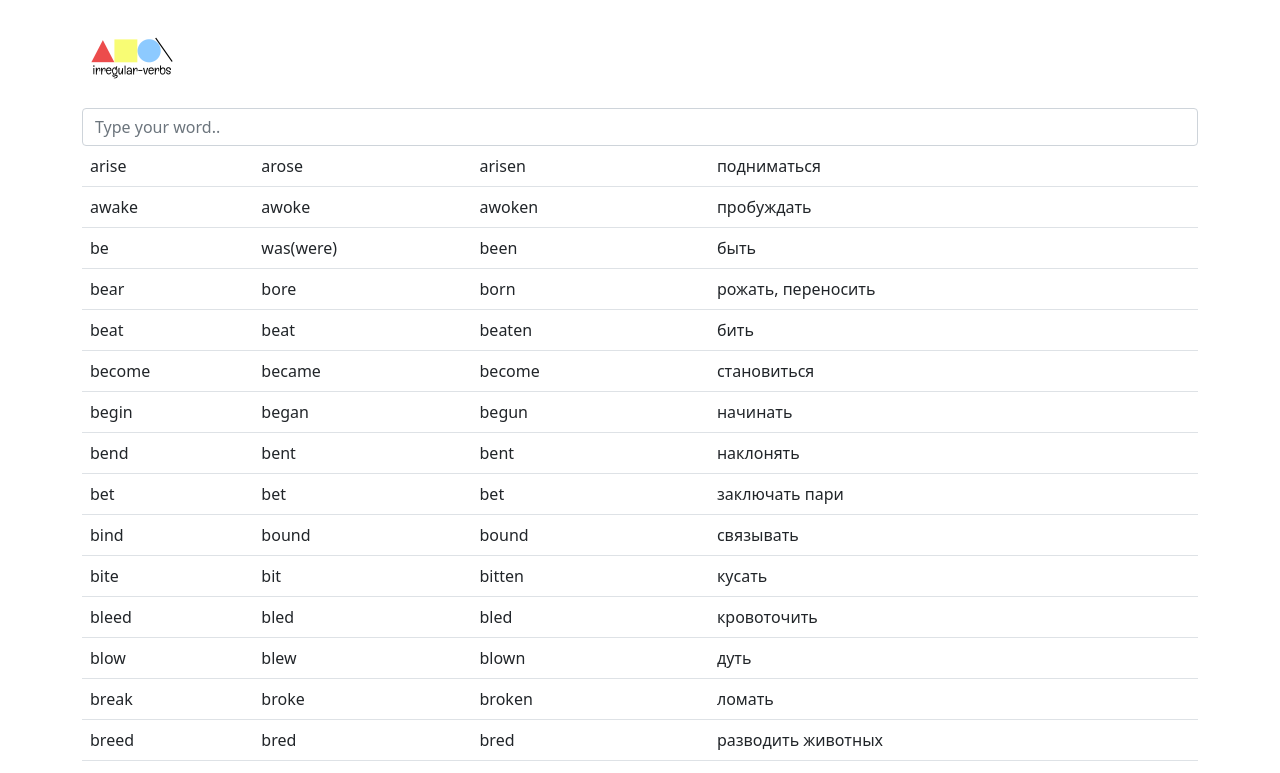
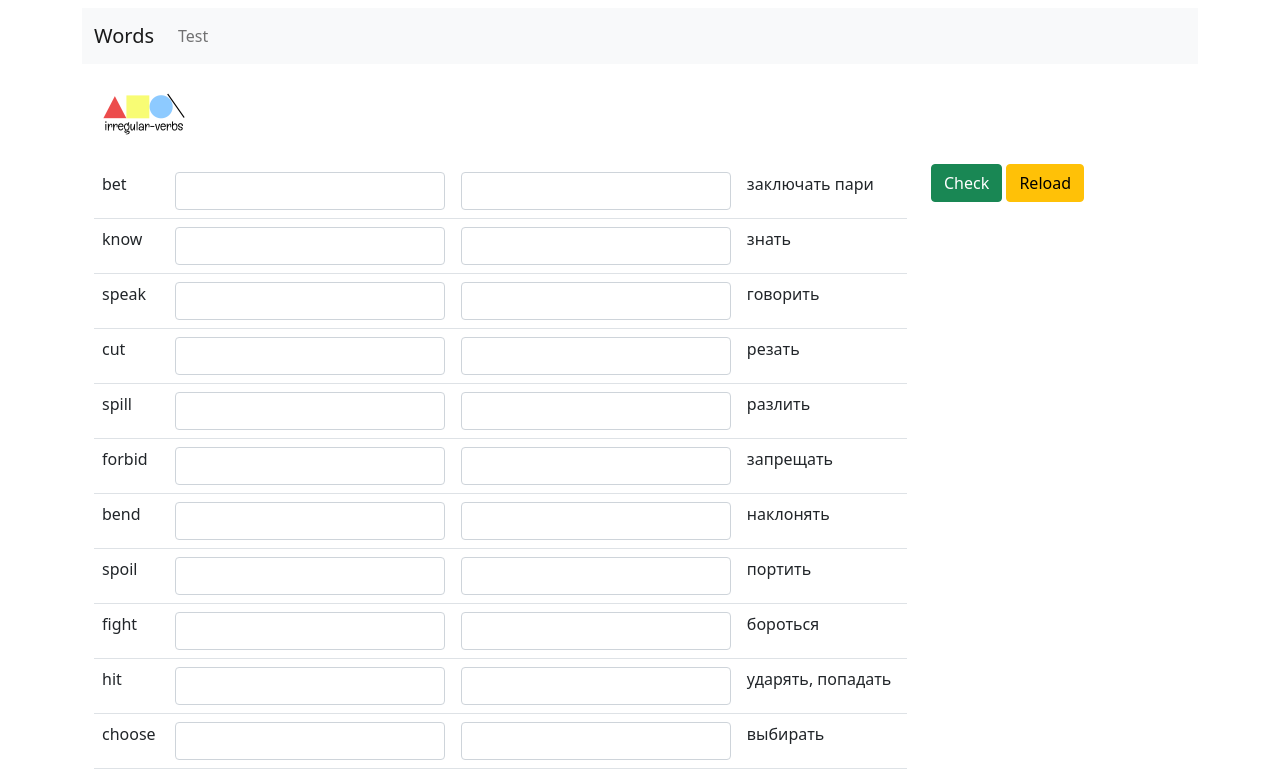
Before and after one commit to AlexanderShvaykin/irregular_verbs, a Svelte app: page /test in a window 1280 px wide. Shown: the top 773 px of the page. Built offline with nearby package versions, Linux system fonts and the light colour scheme.

Commit message:
adds test layout and pages

```diff
--- a/package.json
+++ b/package.json
@@ -5,7 +5,7 @@
   "scripts": {
     "build": "rollup -c",
     "dev": "rollup -c -w",
-    "start": "sirv public --no-clear"
+    "start": "sirv public --no-clear --single"
   },
   "devDependencies": {
     "@rollup/plugin-commonjs": "^17.0.0",
@@ -19,6 +19,7 @@
   },
   "dependencies": {
     "bootstrap": "^5.0.2",
-    "sirv-cli": "^1.0.0"
+    "sirv-cli": "^1.0.0",
+    "svelte-routing": "^1.6.0"
   }
 }
--- /dev/null
+++ b/scripts/utils.js
@@ -0,0 +1,13 @@
+export function getRandom(arr, n) {
+    var result = new Array(n),
+        len = arr.length,
+        taken = new Array(len);
+    if (n > len)
+        throw new RangeError("getRandom: more elements taken than available");
+    while (n--) {
+        var x = Math.floor(Math.random() * len);
+        result[n] = arr[x in taken ? taken[x] : x];
+        taken[x] = --len in taken ? taken[len] : len;
+    }
+    return result;
+}
--- a/src/App.svelte
+++ b/src/App.svelte
@@ -1,28 +1,31 @@
 <script>
-  import { verbs } from "./verbs"
-  let q = "";
-  function findWord(query, word) {
-    let text = query.toLowerCase()
-    return word.imperative.includes(text) ||
-            word.simple.includes(text) ||
-            word.participle.includes(text) ||
-            word.rus.includes(text)
-  }
+  import { Router, Link, Route } from "svelte-routing";
+  import Test from "./pages/test.svelte";
+  import Home from "./pages/home.svelte";
+  export let url = "";
 </script>
 
 <div class="container">
-  <div class="logo"><img src="logo.png" alt="Logo" width="100px" height="100px"></div>
-  <input type="text" bind:value={q} placeholder="Type your word.." class="form-control">
-  <table class="table">
-    <tbody>
-    {#each verbs.filter(w => findWord(q, w)) as word}
-      <tr>
-        <td>{word.imperative}</td>
-        <td>{word.simple}</td>
-        <td>{word.participle}</td>
-        <td>{word.rus}</td>
-      </tr>
-    {/each}
-    </tbody>
-  </table>
+  <Router url="{url}">
+    <nav class="navbar navbar-expand-lg navbar-light bg-light">
+      <div class="container-fluid">
+        <Link to="/" class="navbar-brand">Words</Link>
+        <button class="navbar-toggler" type="button" data-bs-toggle="collapse" data-bs-target="#navbarNav" aria-controls="navbarNav" aria-expanded="false" aria-label="Toggle navigation">
+          <span class="navbar-toggler-icon"></span>
+        </button>
+
+        <div class="collapse navbar-collapse" id="navbarNav">
+          <ul class="navbar-nav">
+            <li class="nav-item">
+              <Link to="test" class="nav-link">Test</Link>
+            </li>
+          </ul>
+        </div>
+      </div>
+    </nav>
+    <div>
+      <Route path="/"><Home/></Route>
+      <Route path="/test"><Test/></Route>
+    </div>
+  </Router>
 </div>
--- /dev/null
+++ b/src/pages/home.svelte
@@ -0,0 +1,28 @@
+<script>
+    import { verbs } from "../verbs"
+    let q = "";
+    function findWord(query, word) {
+      let text = query.toLowerCase()
+      return word.imperative.includes(text) ||
+              word.simple.includes(text) ||
+              word.participle.includes(text) ||
+              word.rus.includes(text)
+    }
+  </script>
+
+  <div class="container">
+    <div class="logo"><img src="logo.png" alt="Logo" width="100px" height="100px"></div>
+    <input type="text" bind:value={q} placeholder="Type your word.." class="form-control">
+    <table class="table">
+      <tbody>
+      {#each verbs.filter(w => findWord(q, w)) as word}
+        <tr>
+          <td>{word.imperative}</td>
+          <td>{word.simple}</td>
+          <td>{word.participle}</td>
+          <td>{word.rus}</td>
+        </tr>
+      {/each}
+      </tbody>
+    </table>
+  </div>
--- /dev/null
+++ b/src/pages/test.svelte
@@ -0,0 +1,33 @@
+<script>
+    import { verbs } from "../verbs";
+    import { getRandom } from "../../scripts/utils"
+    let words = getRandom(verbs, 15)
+    function reload() {
+      console.log(123);
+      words = getRandom(verbs, 15)
+    }
+  </script>
+
+  <div class="container">
+    <div class="logo"><img src="logo.png" alt="Logo" width="100px" height="100px"></div>
+    <div class="row">
+        <div class="col-9">
+            <table class="table">
+                <tbody>
+                {#each words as word}
+                  <tr>
+                    <td>{word.imperative}</td>
+                    <td><input type="text" class="form-control"></td>
+                    <td><input type="text" class="form-control"></td>
+                    <td>{word.rus}</td>
+                  </tr>
+                {/each}
+                </tbody>
+              </table>
+        </div>
+        <div class="col">
+          <button class="btn btn-success">Check</button>
+          <button class="btn btn-warning" on:click={reload}>Reload</button>
+        </div>
+    </div>
+  </div>
```
Also changed, not shown: 1 other file (tests, documents, lock files or other folders).
